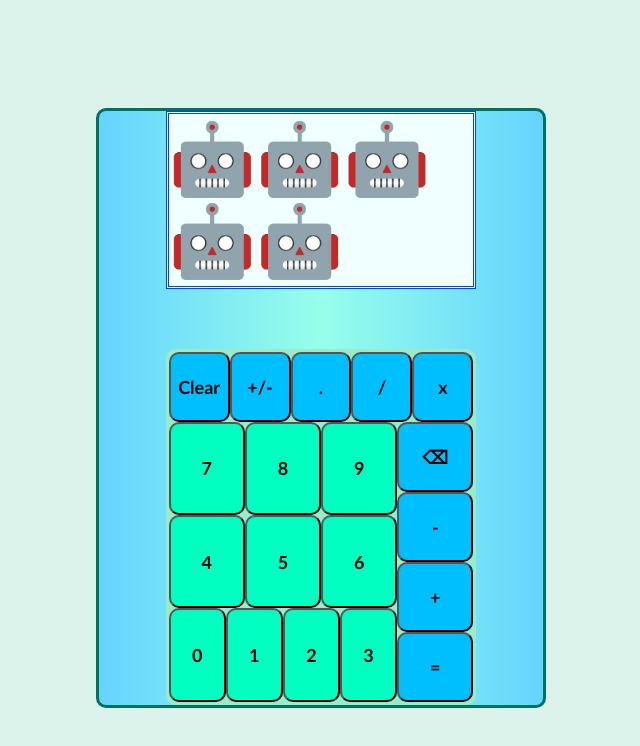
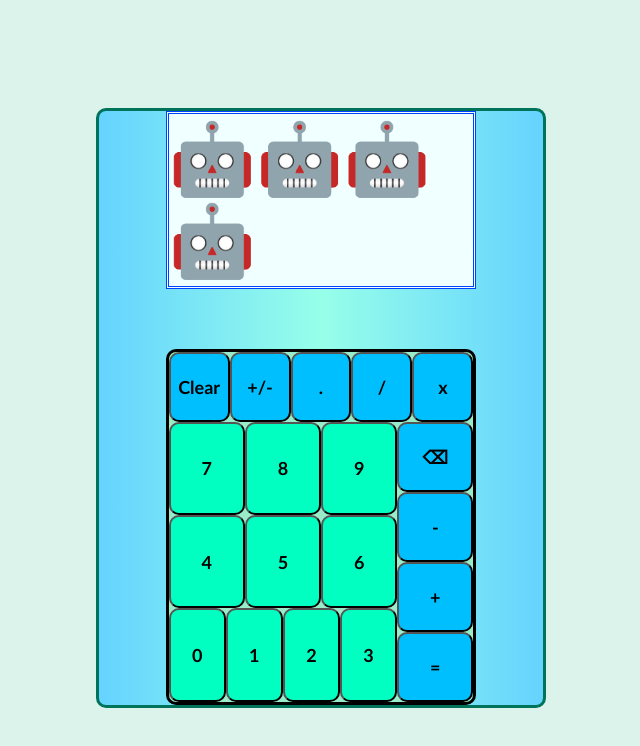
Before and after one commit to Xubuntuwu/Calculator, a plain HTML site: page index.html in a window 1280 px wide. Shown: the whole page, without its empty margins (319-959 px from the left). Drawn offline with Linux system fonts and the light colour scheme.

Commit message:
removed a robot emoji from the start screen and changed border-color of buttons to black/

```diff
--- a/index.html
+++ b/index.html
@@ -8,7 +8,7 @@
     </head>
     <body>
         <div id="calculatorBase">
-            <div id="display">🤖🤖🤖🤖🤖</div>
+            <div id="display">🤖🤖🤖🤖</div>
             <div id="allButtons">
                 <div id="horizontalButtons">
                     <button id="clear" class="buttonType operatorType">Clear</button>
--- a/style.css
+++ b/style.css
@@ -59,7 +59,7 @@ body {
     display: flex;
     flex-direction: column;
     border-style: solid;
-    border-color: #98ecc9;
+    border-color: black;
     background-color: #98ecc9;
     border-radius: 10px;
 }
```
